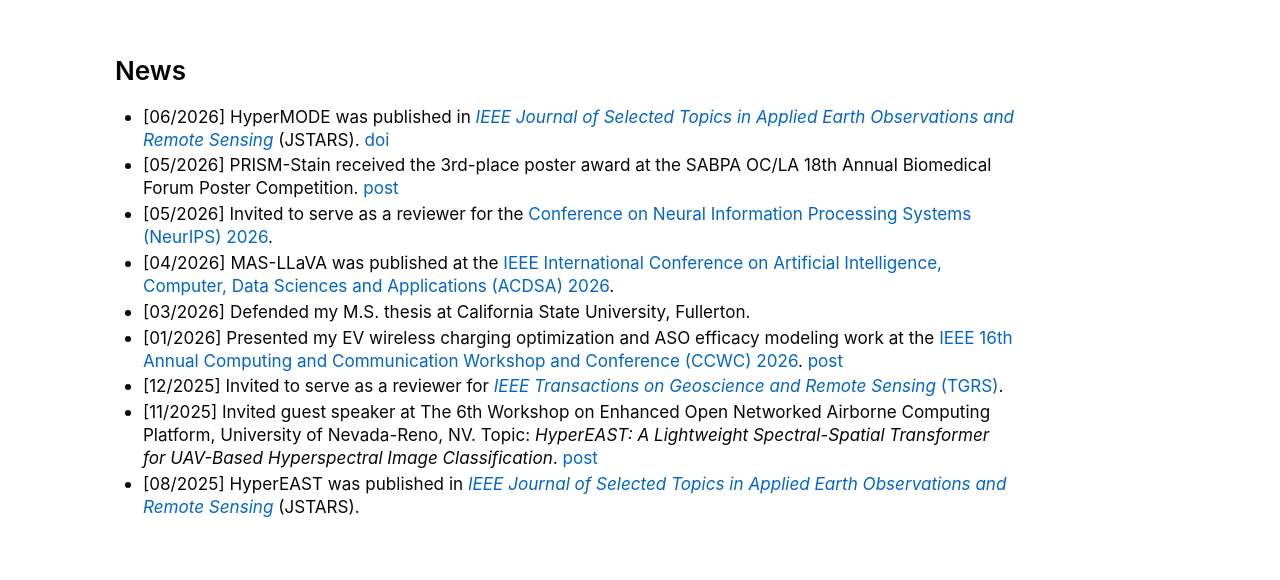
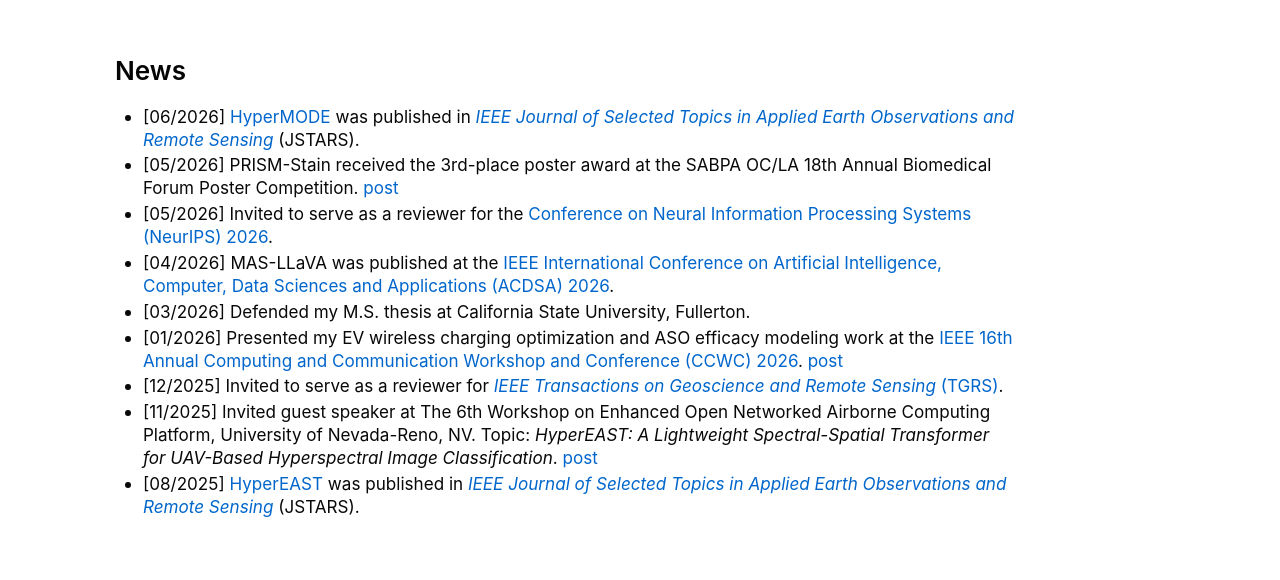
Before and after one commit to JaylenTang/jaylentang.github.io, a Jekyll site: the page built from _pages/about.md, in a window 1280 px wide. Shown: the part 463-1043 px from the top of the page. Built offline with Jekyll 4.4.1, drawn with Linux system fonts in a browser that asks for light colours; some web fonts are replaced.

Commit message:
Link news paper names to DOIs

```diff
--- a/_pages/about.md
+++ b/_pages/about.md
@@ -48,7 +48,7 @@
   <section class="roger-section">
     <h2>News</h2>
     <ul class="roger-news">
-      <li>[06/2026] HyperMODE was published in <a href="https://www.grss-ieee.org/publications/journal-of-selected-topics-in-applied-earth-observations-and-remote-sensing/"><em>IEEE Journal of Selected Topics in Applied Earth Observations and Remote Sensing</em></a> (JSTARS). <a href="https://doi.org/10.1109/JSTARS.2026.3705708">doi</a></li>
+      <li>[06/2026] <a href="https://doi.org/10.1109/JSTARS.2026.3705708">HyperMODE</a> was published in <a href="https://www.grss-ieee.org/publications/journal-of-selected-topics-in-applied-earth-observations-and-remote-sensing/"><em>IEEE Journal of Selected Topics in Applied Earth Observations and Remote Sensing</em></a> (JSTARS).</li>
       <li>[05/2026] PRISM-Stain received the 3rd-place poster award at the SABPA OC/LA 18th Annual Biomedical Forum Poster Competition. <a href="https://www.linkedin.com/feed/update/urn:li:activity:7463034204185083904/">post</a></li>
       <li>[05/2026] Invited to serve as a reviewer for the <a href="https://neurips.cc/">Conference on Neural Information Processing Systems (NeurIPS) 2026</a>.</li>
       <li>[04/2026] MAS-LLaVA was published at the <a href="https://acdsa.org/2026/">IEEE International Conference on Artificial Intelligence, Computer, Data Sciences and Applications (ACDSA) 2026</a>.</li>
@@ -56,7 +56,7 @@
       <li>[01/2026] Presented my EV wireless charging optimization and ASO efficacy modeling work at the <a href="https://ieee-ccwc.org/">IEEE 16th Annual Computing and Communication Workshop and Conference (CCWC) 2026</a>. <a href="https://www.linkedin.com/feed/update/urn:li:activity:7414165378937044993/">post</a></li>
       <li>[12/2025] Invited to serve as a reviewer for <a href="https://www.grss-ieee.org/publications/transactions-on-geoscience-remote-sensing/"><em>IEEE Transactions on Geoscience and Remote Sensing</em> (TGRS)</a>.</li>
       <li>[11/2025] Invited guest speaker at The 6th Workshop on Enhanced Open Networked Airborne Computing Platform, University of Nevada-Reno, NV. Topic: <em>HyperEAST: A Lightweight Spectral-Spatial Transformer for UAV-Based Hyperspectral Image Classification</em>. <a href="https://www.linkedin.com/feed/update/urn:li:activity:7397103743579688960/">post</a></li>
-      <li>[08/2025] HyperEAST was published in <a href="https://www.grss-ieee.org/publications/journal-of-selected-topics-in-applied-earth-observations-and-remote-sensing/"><em>IEEE Journal of Selected Topics in Applied Earth Observations and Remote Sensing</em></a> (JSTARS).</li>
+      <li>[08/2025] <a href="https://doi.org/10.1109/JSTARS.2025.3599855">HyperEAST</a> was published in <a href="https://www.grss-ieee.org/publications/journal-of-selected-topics-in-applied-earth-observations-and-remote-sensing/"><em>IEEE Journal of Selected Topics in Applied Earth Observations and Remote Sensing</em></a> (JSTARS).</li>
     </ul>
   </section>
 
```
